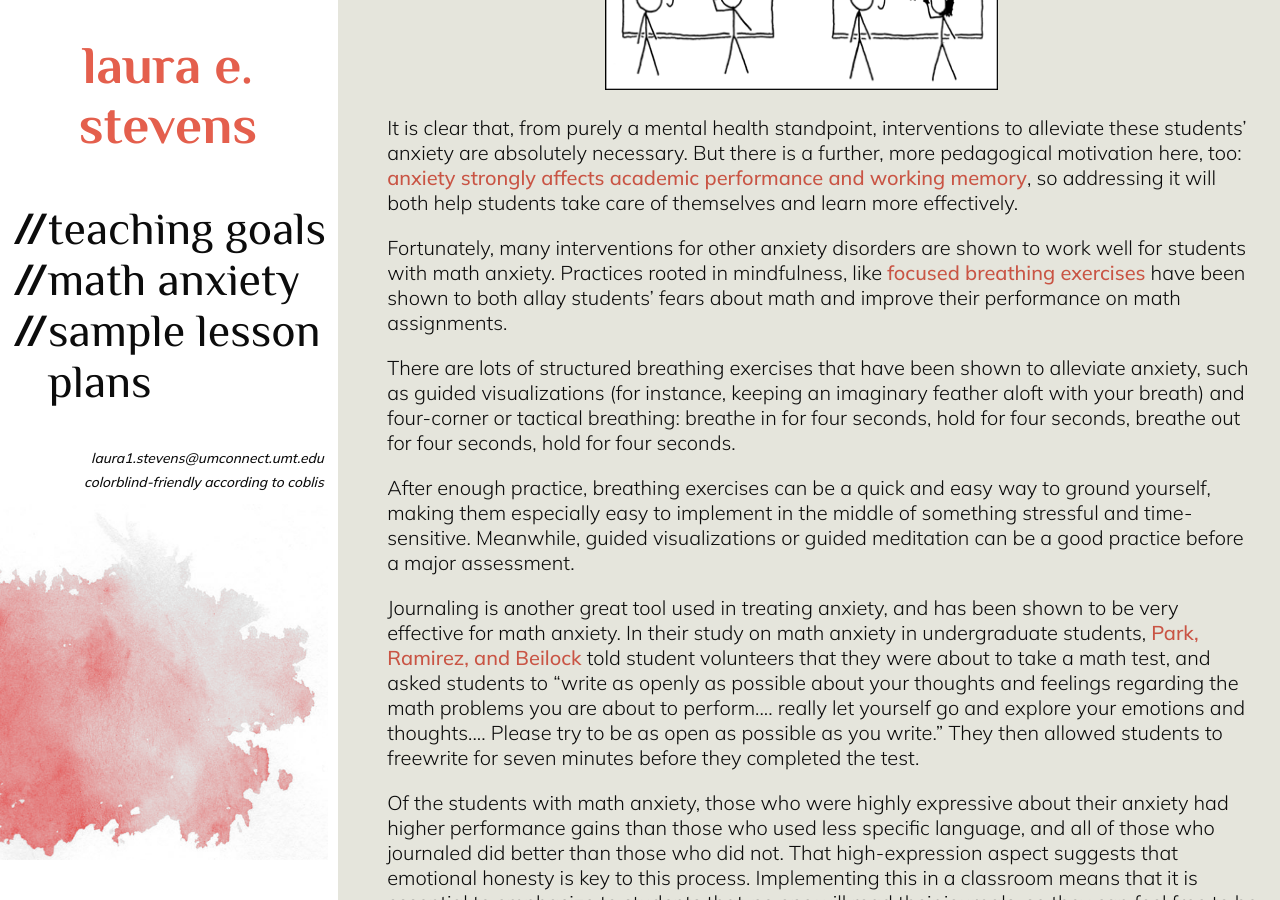
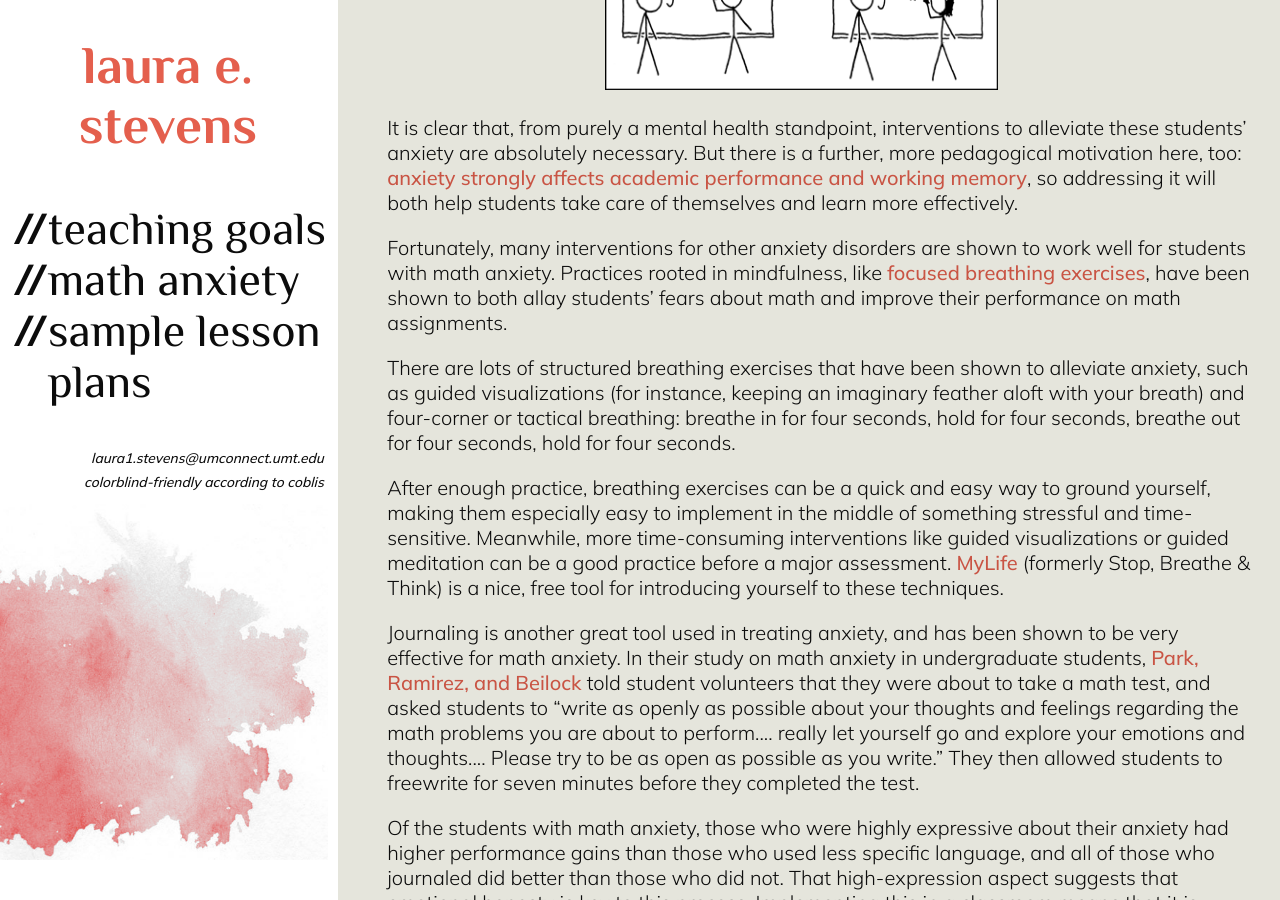
Before and after one commit to bamcrunchbolt/bamcrunchbolt.github.io, a Jekyll site: the page index.html, which Jekyll copies as it is, in a window 1280 px wide and 900 px high, scrolled down 2211 px. Built offline with Jekyll 4.4.1, drawn with Linux system fonts in a browser that asks for light colours.

Commit message:
exciting new commit

```diff
--- a/index.html
+++ b/index.html
@@ -73,11 +73,11 @@ won’t have to do any maths.</p>
 
 <p>It is clear that, from purely a mental health standpoint, interventions to alleviate these students’ anxiety are absolutely necessary. But there is a further, more pedagogical motivation here, too: <a href="https://www.tandfonline.com/doi/full/10.1080/13803395.2015.1066759" target="_blank">anxiety strongly affects academic performance and working memory</a>, so addressing it will both help students take care of themselves and learn more effectively.</p>
 
-<p>Fortunately, many interventions for other anxiety disorders are shown to work well for students with math anxiety. Practices rooted in mindfulness, like <a href="https://www.semanticscholar.org/paper/Learning-to-relax%3A-Evaluating-four-brief-for-the-Bruny%C3%A9-Mahoney/6899536c95f528308ab27810cfd17f4ba3a96d9e" target="_blank">focused breathing exercises</a> have been shown to both allay students’ fears about math and improve their performance on math assignments. </p>
+<p>Fortunately, many interventions for other anxiety disorders are shown to work well for students with math anxiety. Practices rooted in mindfulness, like <a href="https://www.semanticscholar.org/paper/Learning-to-relax%3A-Evaluating-four-brief-for-the-Bruny%C3%A9-Mahoney/6899536c95f528308ab27810cfd17f4ba3a96d9e" target="_blank">focused breathing exercises</a>, have been shown to both allay students’ fears about math and improve their performance on math assignments. </p>
 
 <p>There are lots of structured breathing exercises that have been shown to alleviate anxiety, such as guided visualizations (for instance, keeping an imaginary feather aloft with your breath) and four-corner or tactical breathing: breathe in for four seconds, hold for four seconds, breathe out for four seconds, hold for four seconds. </p>
 
-<p>After enough practice, breathing exercises can be a quick and easy way to ground yourself, making them especially easy to implement in the middle of something stressful and time-sensitive. Meanwhile, guided visualizations or guided meditation can be a good practice before a major assessment.</p>
+<p>After enough practice, breathing exercises can be a quick and easy way to ground yourself, making them especially easy to implement in the middle of something stressful and time-sensitive. Meanwhile, more time-consuming interventions like guided visualizations or guided meditation can be a good practice before a major assessment. <a href="https://my.life">MyLife</a> (formerly Stop, Breathe &amp; Think) is a nice, free tool for introducing yourself to these techniques.</p>
 
 <p>Journaling is another great tool used in treating anxiety, and has been shown to be very effective for math anxiety. In their study on math anxiety in undergraduate students, <a href="https://cpb-us-w2.wpmucdn.com/voices.uchicago.edu/dist/8/1250/files/2018/07/Park-Ramirez-Beilock-2014-The-role-of-expressive-writing-in-math-anxiety-1yillb0.pdf" target="_blank">Park, Ramirez, and Beilock</a> told student volunteers that they were about to take a math test, and asked students to “write as openly as possible about your thoughts and feelings regarding the math problems you are about to perform.... really let yourself go and explore your emotions and thoughts.... Please try to be as open as possible as you write.” They then allowed students to freewrite for seven minutes before they completed the test. </p>
 
```
